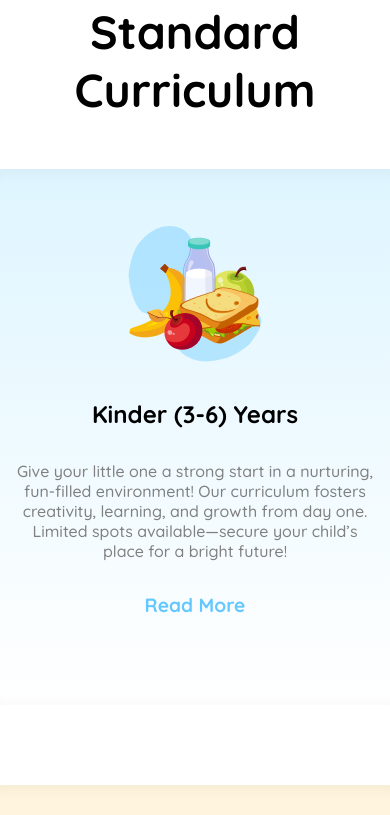
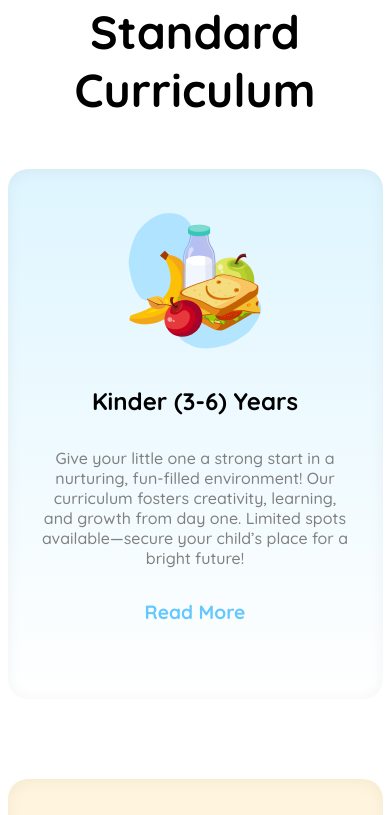
Before and after one commit to RuhulAmin-Ruffy/B11-A2-Kids-School, a plain HTML site: page index.html in a window 390 px wide. Shown: the part 1208-2023 px from the top of the page. Drawn offline with Linux system fonts and the light colour scheme.

Commit message:
final push

```diff
--- a/styles/style.css
+++ b/styles/style.css
@@ -351,6 +351,7 @@ body{
 
 
 /* -------------------- responsive media queries for mobile screen -------------------- */
+
 @media screen and (max-width: 576px) {
     .navbar{
         margin: 16px 0 16px 0;
@@ -408,6 +409,10 @@ body{
     .curriculum-section-container{
         background-repeat: repeat;
     }
+    .curriculum-card{
+        max-height: 470px;
+        max-width: 315px;
+    }
 
 
     /* -----------------our story--------------- */
```
